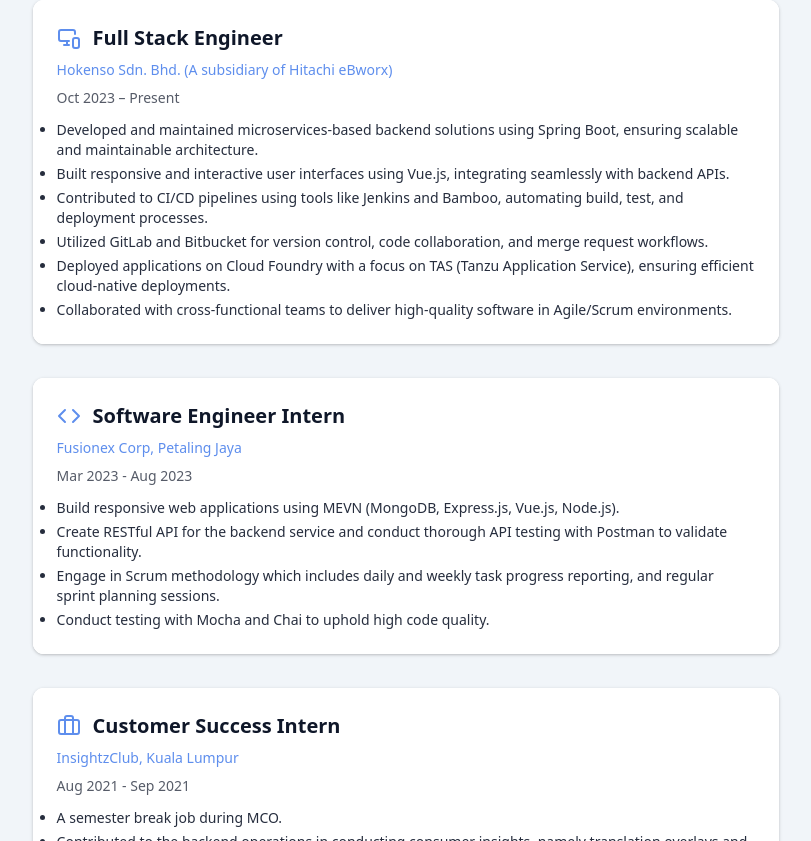
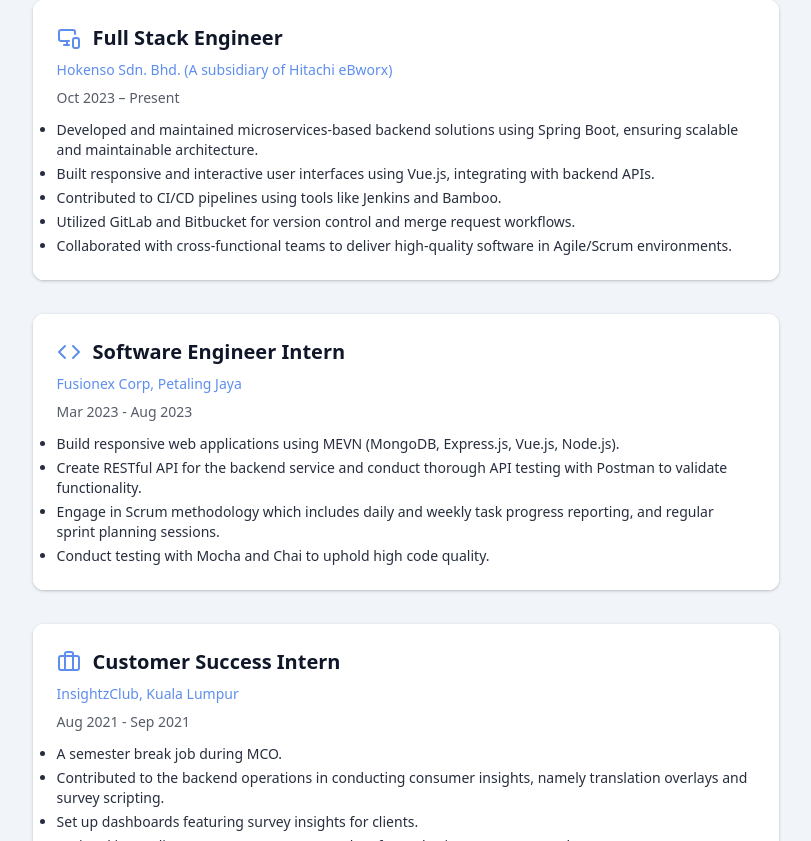
Before and after one commit to szan12/suz-portfolio, a React (Vite) app: page / in a window 1280 px wide. Shown: the part 1759-2600 px from the top of the page, without its empty margins (234-1045 px from the left). Built offline with nearby package versions, Linux system fonts and the light colour scheme.

Commit message:
update project and experience

```diff
--- a/src/components/ExperienceSection.jsx
+++ b/src/components/ExperienceSection.jsx
@@ -12,10 +12,10 @@ const experienceData = [
     icon: <MonitorSmartphone className="w-6 h-6 text-primary" />,
     description: [
       "Developed and maintained microservices-based backend solutions using Spring Boot, ensuring scalable and maintainable architecture.",
-      "Built responsive and interactive user interfaces using Vue.js, integrating seamlessly with backend APIs.",
-      "Contributed to CI/CD pipelines using tools like Jenkins and Bamboo, automating build, test, and deployment processes.",
-      "Utilized GitLab and Bitbucket for version control, code collaboration, and merge request workflows.",
-      "Deployed applications on Cloud Foundry with a focus on TAS (Tanzu Application Service), ensuring efficient cloud-native deployments.",
+      "Built responsive and interactive user interfaces using Vue.js, integrating with backend APIs.",
+      "Contributed to CI/CD pipelines using tools like Jenkins and Bamboo.", // , automating build, test, and deployment processes.
+      "Utilized GitLab and Bitbucket for version control and merge request workflows.",
+      // "Deployed applications on Cloud Foundry with a focus on TAS (Tanzu Application Service), ensuring efficient cloud-native deployments.",
       "Collaborated with cross-functional teams to deliver high-quality software in Agile/Scrum environments.",
 
     ],
--- a/src/components/ProjectsSection.jsx
+++ b/src/components/ProjectsSection.jsx
@@ -49,7 +49,7 @@ export const ProjectsSection = () => {
         </h2>
 
         <p className="text-center text-muted-foreground mb-12 max-w-2xl mx-auto">
-          Here are some of my projects during my university years.
+          Here are some of the projects developed during my university years.
         </p>
 
         <div className="grid grid-cols-1 md:grid-cols-2 lg:grid-cols-3 gap-8">
```
